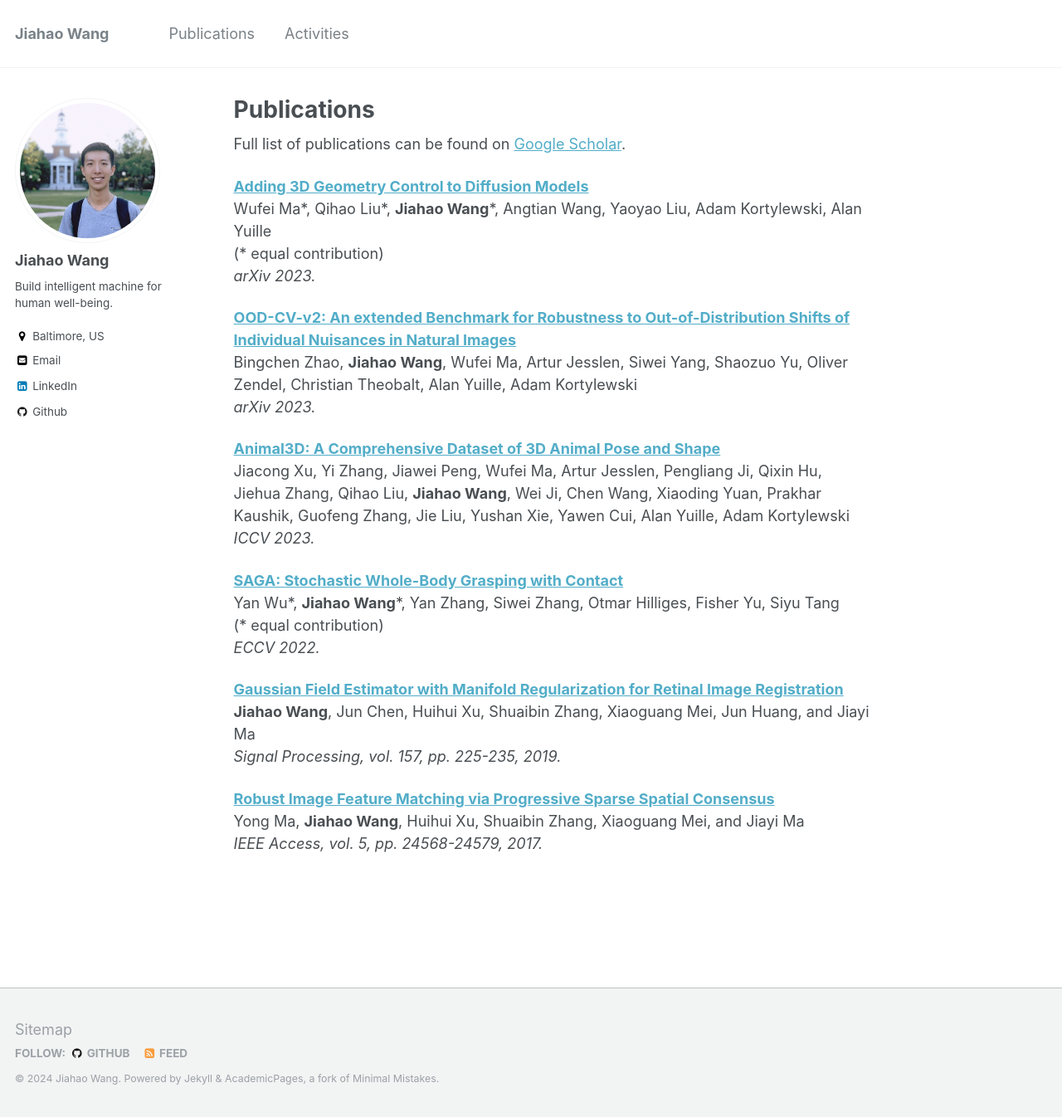
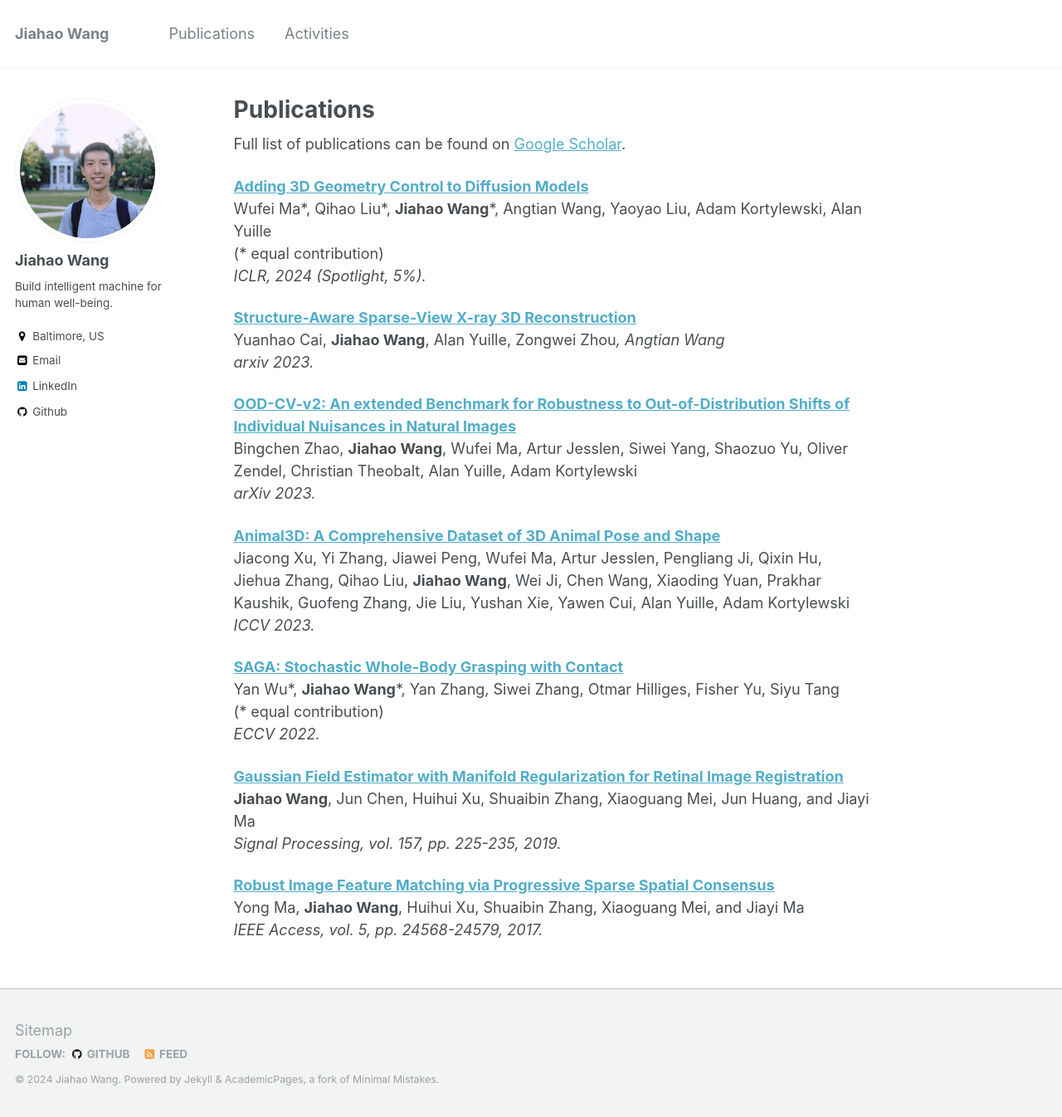
Before and after one commit to JiahaoPlus/JiahaoPlus.github.io, a Jekyll site: the page built from _pages/publications.md, in a window 1280 px wide and 1346 px high. Shown: the whole window at 83% size. Built offline with Jekyll 4.4.1, drawn with Linux system fonts in a browser that asks for light colours.

Commit message:
update dst-iclr24

```diff
--- a/_pages/publications.md
+++ b/_pages/publications.md
@@ -10,7 +10,12 @@ Full list of publications can be found on [Google Scholar](https://scholar.googl
 <b>[Adding 3D Geometry Control to Diffusion Models](https://arxiv.org/abs/2306.08103)</b> <br>
 Wufei Ma\*, Qihao Liu\*, <b>Jiahao Wang</b>\*, Angtian Wang, Yaoyao Liu, Adam Kortylewski, Alan Yuille<br>
 (\* equal contribution)<br>
-<i>arXiv 2023.</i>
+<i>ICLR, 2024 (Spotlight, 5%).</i>
+
+<b>[Structure-Aware Sparse-View X-ray 3D Reconstruction](https://github.com/caiyuanhao1998/SAX-NeRF)</b> <br>
+Yuanhao Cai, <b>Jiahao Wang</b>, Alan Yuille, Zongwei Zhou*, Angtian Wang*<br>
+<i>arxiv 2023.</i>
+
 
 <b>[OOD-CV-v2: An extended Benchmark for Robustness to Out-of-Distribution Shifts of Individual Nuisances in Natural Images](https://arxiv.org/abs/2304.10266)</b> <br>
 Bingchen Zhao, <b>Jiahao Wang</b>, Wufei Ma, Artur Jesslen, Siwei Yang, Shaozuo Yu, Oliver Zendel, Christian Theobalt, Alan Yuille, Adam Kortylewski<br>
```
Also changed, not shown: _pages/about.md (+1 -0 lines), _pages/activities.md (+1 -1 lines).
